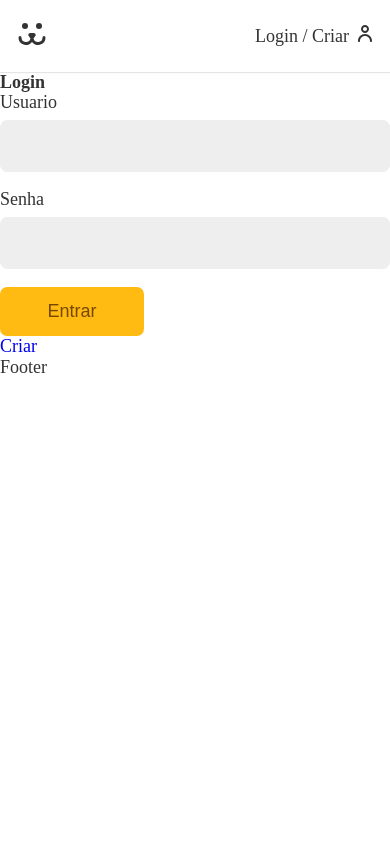
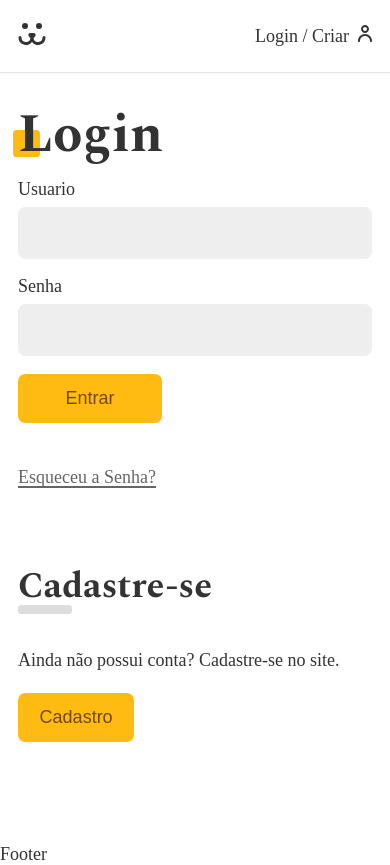
Before and after one commit to Vinicius-Rodrigues51/Dogs-Instagram, a React (Create React App) app: page /login in a window 390 px wide. Before the commit the page ends 844 px from the top, so only its background shows below. Built offline with nearby package versions, Linux system fonts and the light colour scheme.

Commit message:
Adicionando funções e pagina de Criar conta

```diff
--- a/src/App.css
+++ b/src/App.css
@@ -1,3 +1,5 @@
+@import url("https://fonts.googleapis.com/css2?family=Spectral:wght@700&display=swap");
+
 * {
   margin: 0;
   padding: 0;
@@ -33,6 +35,7 @@
 
 a {
   text-decoration: none;
+  color: #333;
 }
 
 .container {
@@ -40,3 +43,38 @@
   margin: 0 auto;
   padding: 0 1rem;
 }
+
+.title {
+  font-family: var(--type-second);
+  line-height: 1;
+  font-size: 3rem;
+  margin: 1rem 0;
+  position: relative;
+  z-index: 1;
+}
+
+.title::after {
+  content: "";
+  display: block;
+  width: 1.5rem;
+  height: 1.5rem;
+  background: #fb1;
+  position: absolute;
+  bottom: 5px;
+  left: -5px;
+  border-radius: 0.2rem;
+  z-index: -1;
+}
+
+.animeLeft {
+  opacity: 0;
+  transform: translateX(-20px);
+  animation: animeLeft 0.3s forwards;
+}
+
+@keyframes animeLeft {
+  to {
+    opacity: 1;
+    transform: initial;
+  }
+}
--- /dev/null
+++ b/src/Components/Helper/Error.jsx
@@ -0,0 +1,9 @@
+import React from "react";
+
+const Error = ({ error }) => {
+  if (!error) return null;
+
+  return <p style={{ color: "#f31", margin: "1rem 0" }}>{error}</p>;
+};
+
+export default Error;
--- a/src/Components/Login/Login.jsx
+++ b/src/Components/Login/Login.jsx
@@ -1,13 +1,20 @@
 import React from "react";
-import { Route, Routes } from "react-router-dom";
+import { Navigate, Route, Routes } from "react-router-dom";
 import LoginForm from "./LoginForm";
 import LoginCreate from "./LoginCreate";
 import LoginPasswordLost from "./LoginPasswordLost";
 import LoginPasswordReset from "./LoginPasswordReset";
+import { userContext } from "../../userContext";
+import styles from "./Login.module.css";
 
 const Login = () => {
+  const { login } = React.useContext(userContext);
+
+  if (login) return <Navigate to="/conta" />;
+
   return (
-    <div>
+    <section className={styles.login}>
+      <div className={styles.forms}>
         <Routes>
           <Route path="/" element={<LoginForm />} />
           <Route path="criar" element={<LoginCreate />} />
@@ -15,6 +22,7 @@
           <Route path="resetar" element={<LoginPasswordReset />} />
         </Routes>
       </div>
+    </section>
   );
 };
 
--- /dev/null
+++ b/src/Components/Login/Login.module.css
@@ -0,0 +1,32 @@
+.login {
+  display: grid;
+  grid-template-columns: 1fr 1fr;
+  min-height: calc(100vh - 4rem);
+  gap: 2rem;
+}
+
+.login::before {
+  content: "";
+  display: block;
+  background: url("../../Assets/login2.jpg") no-repeat center center;
+  background-size: cover;
+}
+
+.forms {
+  max-width: 30rem;
+  padding: 1rem;
+}
+
+@media (max-width: 40rem) {
+  .login {
+    grid-template-columns: 1fr;
+  }
+
+  .login::before {
+    display: none;
+  }
+
+  .forms {
+    max-width: 100%;
+  }
+}
--- a/src/Components/Login/LoginCreate.jsx
+++ b/src/Components/Login/LoginCreate.jsx
@@ -1,7 +1,39 @@
 import React from "react";
+import Input from "../Form/Input";
+import Button from "../Form/Button";
+import useForm from "../../Hooks/useForm";
+import { USER_POST } from "../../api";
+import { userContext } from "../../userContext";
 
 const LoginCreate = () => {
-  return <div>Criar</div>;
+  const username = useForm();
+  const email = useForm("email");
+  const password = useForm();
+
+  const { userLogin } = React.useContext(userContext);
+
+  async function handleSubmit(event) {
+    event.preventDefault();
+    const { url, options } = USER_POST({
+      username: username.value,
+      email: email.value,
+      password: password.value,
+    });
+    const response = await fetch(url, options);
+    if (response.ok) userLogin(username.value, password.value);
+  }
+
+  return (
+    <section className="animeLeft">
+      <h1 className="title">Cadastre-se</h1>
+      <form onSubmit={handleSubmit}>
+        <Input label="Usuario" type="text" name="username" />
+        <Input label="Email" type="email" name="email" />
+        <Input label="Senha" type="password" name="password" />
+        <Button>Cadastrar</Button>
+      </form>
+    </section>
+  );
 };
 
 export default LoginCreate;
--- a/src/Components/Login/LoginForm.jsx
+++ b/src/Components/Login/LoginForm.jsx
@@ -1,15 +1,17 @@
 import React from "react";
 import { Link } from "react-router-dom";
 import Input from "../Form/Input";
+import Error from "../Helper/Error";
 import Button from "../Form/Button";
 import useForm from "../../Hooks/useForm";
-import { TOKEN_POST, USER_GET } from "../../api";
 import { userContext } from "../../userContext";
+import styles from "./LoginForm.module.css";
+import stylesBtn from "../Form/Button.module.css";
 
 const LoginForm = () => {
   const username = useForm();
   const password = useForm();
-  const { userLogin } = React.useContext(userContext);
+  const { userLogin, error, loading } = React.useContext(userContext);
 
   async function handleSubmit(event) {
     event.preventDefault();
@@ -20,15 +22,29 @@
   }
 
   return (
-    <section>
-      <h1>Login</h1>
-      <form action="" onSubmit={handleSubmit}>
+    <section className="animeLeft">
+      <h1 className="title">Login</h1>
+      <form className={styles.form} onSubmit={handleSubmit}>
         <Input label="Usuario" type="text" name="username" {...username} />
         <Input label="Senha" type="password" name="password" {...password} />
-        <Button>Entrar</Button>
+        {loading ? (
+          <Button disabled>Carregando...</Button>
+        ) : (
+          <Button>Entrar</Button>
+        )}
+        <Error error={error} />
       </form>
 
-      <Link to="/login/criar">Criar</Link>
+      <Link className={styles.perdeu} to="/login/perdeu">
+        Esqueceu a Senha?
+      </Link>
+      <div className={styles.cadastro}>
+        <h2 className={styles.subtitle}>Cadastre-se</h2>
+        <p>Ainda não possui conta? Cadastre-se no site.</p>
+        <Link className={stylesBtn.button} to="/login/criar">
+          Cadastro
+        </Link>
+      </div>
     </section>
   );
 };
--- /dev/null
+++ b/src/Components/Login/LoginForm.module.css
@@ -0,0 +1,42 @@
+.form {
+  margin-bottom: 2rem;
+}
+
+.perdeu {
+  display: inline-block;
+  color: #666;
+  padding: 0.5rem 0;
+  line-height: 1;
+}
+
+.perdeu::after {
+  content: "";
+  height: 2px;
+  width: 100%;
+  background: currentColor;
+  display: block;
+}
+
+.cadastro {
+  margin-top: 4rem;
+}
+
+.cadastro p {
+  margin-top: 2rem;
+  margin-bottom: 2rem;
+}
+
+.subtitle {
+  font-family: var(--type-second);
+  line-height: 1;
+  font-size: 2rem;
+}
+
+.subtitle::after {
+  content: "";
+  display: block;
+  background: #ddd;
+  height: 0.5rem;
+  width: 3rem;
+  border-radius: 0.2rem;
+}
--- a/src/api.jsx
+++ b/src/api.jsx
@@ -13,6 +13,18 @@
   };
 }
 
+export function TOKEN_VALIDATE_POST(token) {
+  return {
+    url: API_URL + "/jwt-auth/v1/token/validate",
+    options: {
+      method: "POST",
+      headers: {
+        Authorization: "Bearer " + token,
+      },
+    },
+  };
+}
+
 export function USER_GET(token) {
   return {
     url: API_URL + "/api/user",
@@ -24,3 +36,16 @@
     },
   };
 }
+
+export function USER_POST(body) {
+  return {
+    url: API_URL + "/api/user",
+    options: {
+      method: "post",
+      headers: {
+        "Content-Type": "application/json",
+      },
+      body: JSON.stringify(body),
+    },
+  };
+}
--- a/src/userContext.jsx
+++ b/src/userContext.jsx
@@ -1,5 +1,6 @@
 import React from "react";
-import { TOKEN_POST, USER_GET } from "./api";
+import { TOKEN_POST, TOKEN_VALIDATE_POST, USER_GET } from "./api";
+import { useNavigate } from "react-router-dom";
 
 export const userContext = React.createContext();
 
@@ -8,6 +9,19 @@
   const [login, setLogin] = React.useState(null);
   const [loading, setLoading] = React.useState(false);
   const [error, setError] = React.useState(null);
+  const navigate = useNavigate();
+
+  const userLogout = React.useCallback(
+    async function userLogout() {
+      setData(null);
+      setError(null);
+      setLoading(false);
+      setLogin(false);
+      localStorage.removeItem("token");
+      navigate("/login");
+    },
+    [navigate]
+  );
 
   async function getUser(token) {
     const { url, options } = USER_GET(token);
@@ -19,16 +33,54 @@
   }
 
   async function userLogin(username, password) {
-    const { url, options } = TOKEN_POST({ username, password });
-    const tokenRes = await fetch(url, options);
-    const { token } = await tokenRes.json();
+    try {
+      setError(null);
+      setLoading(true);
+      const { url, options } = TOKEN_POST({ username, password });
+      const tokenRes = await fetch(url, options);
+      if (!tokenRes.ok) throw new Error(`Error: ${tokenRes.statusText}`);
+      const { token } = await tokenRes.json();
 
-    localStorage.setItem("token", token);
-    getUser(token);
+      localStorage.setItem("token", token);
+      await getUser(token);
+      navigate("/conta");
+    } catch (err) {
+      setError("Usuario inválido");
+      setLogin(false);
+    } finally {
+      setLoading(false);
+    }
   }
 
+  React.useEffect(() => {
+    async function autoLogin() {
+      const token = localStorage.getItem("token");
+
+      if (token) {
+        try {
+          setError(null);
+          setLoading(true);
+          const { url, options } = TOKEN_VALIDATE_POST(token);
+          const response = await fetch(url, options);
+          if (!response.ok) {
+            throw new Error("Token invalido");
+          }
+          await getUser(token);
+        } catch (err) {
+          userLogout();
+        } finally {
+          setLoading(false);
+        }
+      }
+    }
+
+    autoLogin();
+  }, [userLogout]);
+
   return (
-    <userContext.Provider value={{ userLogin, data }}>
+    <userContext.Provider
+      value={{ userLogin, data, userLogout, error, loading, login }}
+    >
       {children}
     </userContext.Provider>
   );
```
Also changed, not shown: 1 other file (tests, documents, lock files or other folders). Lines whose indentation alone changed are shown as unchanged.
